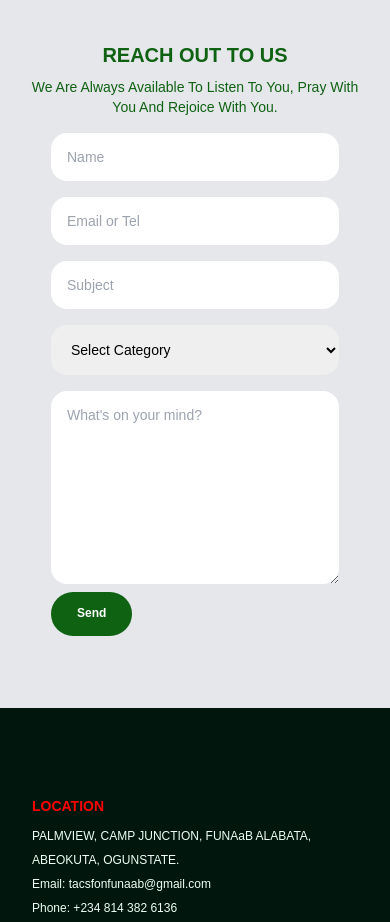
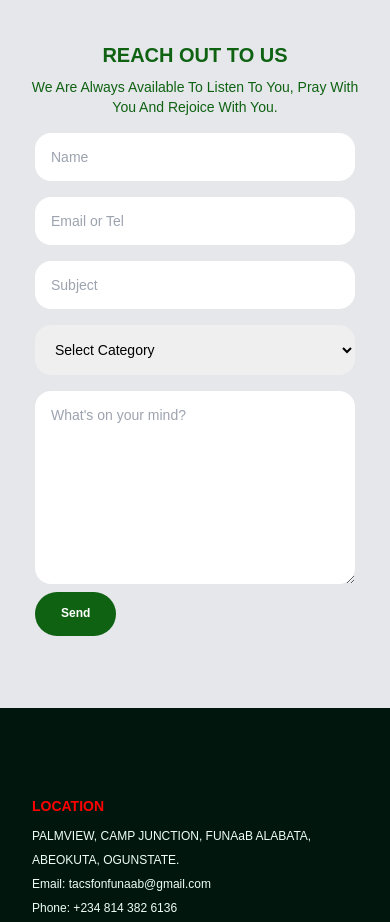
Before and after one commit to Chosen2730/tascfon, a Next.js app: page /give in a window 390 px wide. Shown: the part 1120-2042 px from the top of the page. Built offline with nearby package versions, Linux system fonts and the light colour scheme; a web font is replaced by a local one.

Commit message:
fixed some bug

```diff
--- a/components/hero.js
+++ b/components/hero.js
@@ -16,7 +16,7 @@ const Hero = () => {
         </i> */}
         <div>
           <h2 className='text-5xl md:text-8xl font-bold'>
-            Welcome to the <span className='block'> Family of Love.</span>
+            Welcome to the Family of Love.
           </h2>
           <p className='text-xl md:text-3xl my-2'>
             ...let no man despise thy youth, we are one.
--- a/components/speech.js
+++ b/components/speech.js
@@ -26,6 +26,7 @@ const Speech = () => {
             work in us will continue until the day of Jesus Christ, developing
             and perfecting and bringing it to full completion in us! (Phil 1:6).{" "}
           </span>
+          <span className={`${more ? "block" : "hidden"}`}>
             <span className='my-3 block'>
               The Promise of the Lord towards us at this time is ``RESTORATIO``.
               And I will restore for you the years that the locust has eaten–the
@@ -34,7 +35,7 @@ const Speech = () => {
               replenishment, rebuilding, renewal, remoulding and revival, God is
               said to do a new thing and the time is now.{" "}
             </span>
-          <span className={`${more ? "block" : "hidden"}`}>
+
             <span className='my-3 block'>
               The Lord is here to restore our relationship with the father, to
               build us as a Holy and Righteous temple of God, to raise men whose
--- a/components/subscribe.js
+++ b/components/subscribe.js
@@ -11,7 +11,7 @@ const Subscribe = () => {
         We are always available to listen to you, pray with you and rejoice with
         you.
       </p>
-      <div className='my-2 w-72 md:w-full md:max-w-4xl mx-auto text-sm'>
+      <div className='my-2 w-80 md:w-full md:max-w-4xl mx-auto text-sm'>
         <div className='md:flex gap-4'>
           <input
             type='name'
```
Lines whose indentation alone changed are shown as unchanged.
